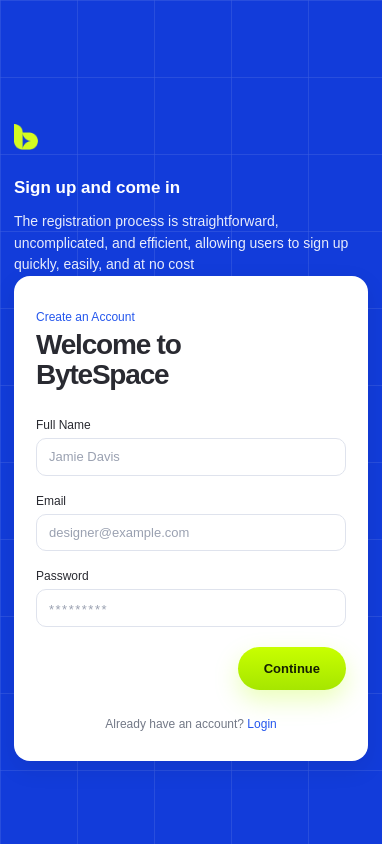
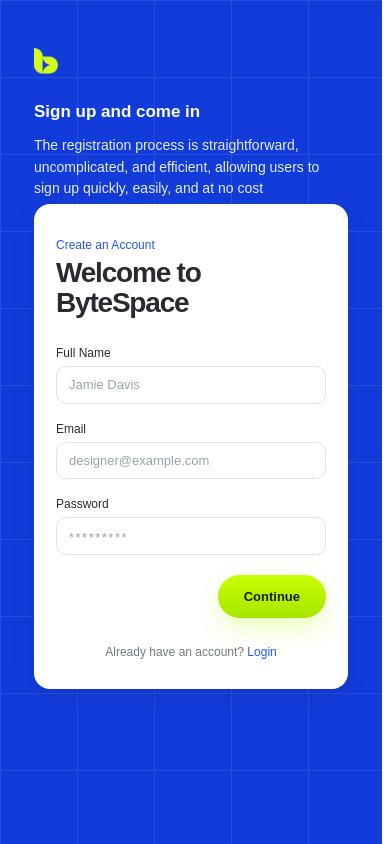
Before and after one commit to mdashraful24/bytespace-new, a Next.js app: page /signup in a window 390 px wide. Built offline with nearby package versions, Linux system fonts and the light colour scheme.

Commit message:
added responsive styles and layout adjustments for login and signup pages

```diff
--- a/src/app/auth.css
+++ b/src/app/auth.css
@@ -9,6 +9,11 @@
   position: relative;
   overflow: hidden;
   font-family: Arial, Helvetica, sans-serif;
+}
+
+.login-page *,
+.signup-page * {
+  box-sizing: border-box;
 }
 
 .login-grid,
@@ -261,6 +266,47 @@
   padding-top: 25px;
 }
 
+@media (max-width: 900px) {
+
+  .login-inner,
+  .signup-inner {
+    width: calc(100% - 40px);
+    max-width: 760px;
+    grid-template-columns: minmax(0, 1fr) minmax(320px, 380px);
+    gap: 24px;
+  }
+
+  .login-promo,
+  .signup-promo {
+    min-height: 0;
+    padding-top: 56px;
+  }
+
+  .login-collage,
+  .signup-collage {
+    display: none;
+  }
+
+  .login-panel,
+  .signup-panel {
+    min-height: 560px;
+    padding: 32px;
+  }
+}
+
+@media (max-height: 760px) and (min-width: 801px) {
+
+  .login-promo,
+  .signup-promo {
+    padding-top: 40px;
+  }
+
+  .login-collage,
+  .signup-collage {
+    bottom: 70px;
+  }
+}
+
 @media (max-width: 800px) {
 
   .login-inner,
@@ -273,6 +319,7 @@
   .login-promo,
   .signup-promo {
     min-height: 190px;
+    padding-top: 30px;
   }
 
   .login-copy,
@@ -314,5 +361,6 @@
   .login-promo,
   .signup-promo {
     min-height: 180px;
+    padding-top: 24px;
   }
 }
```
